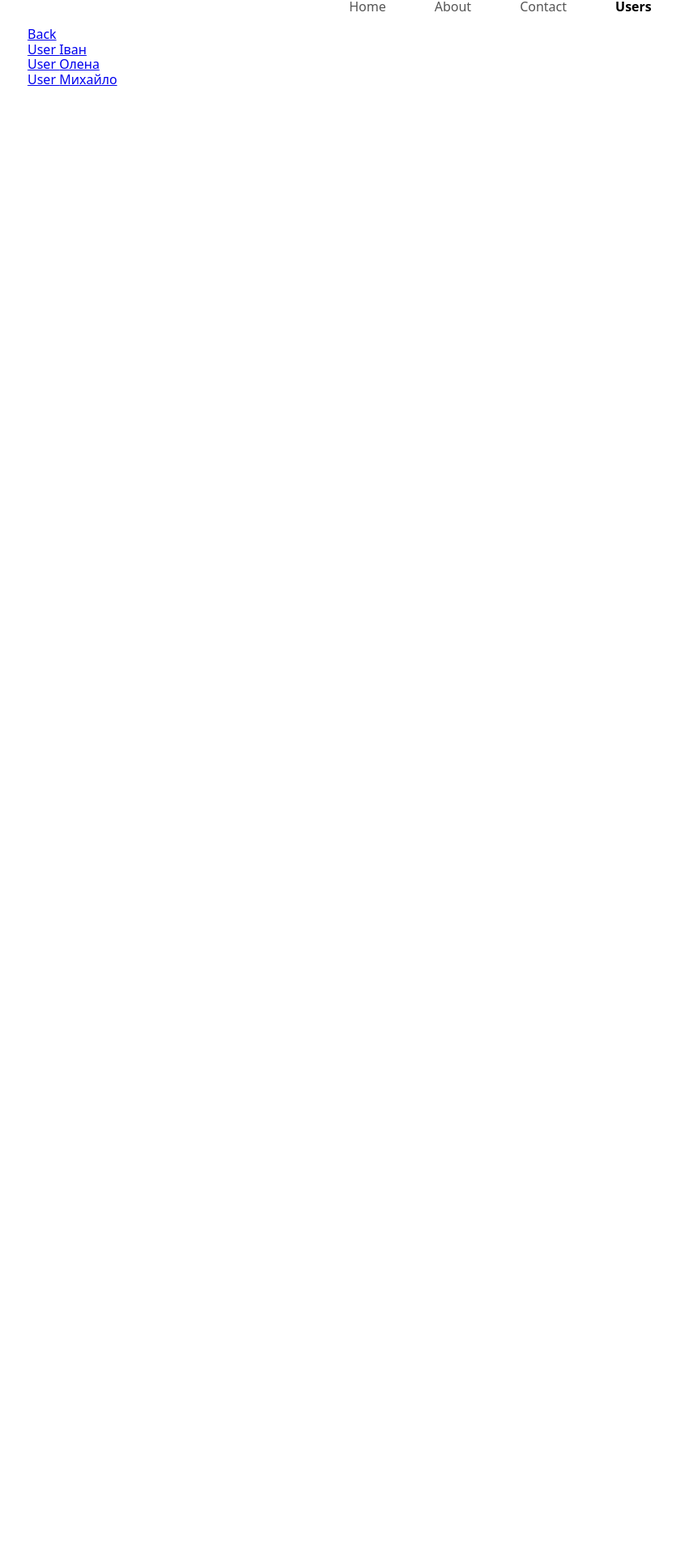
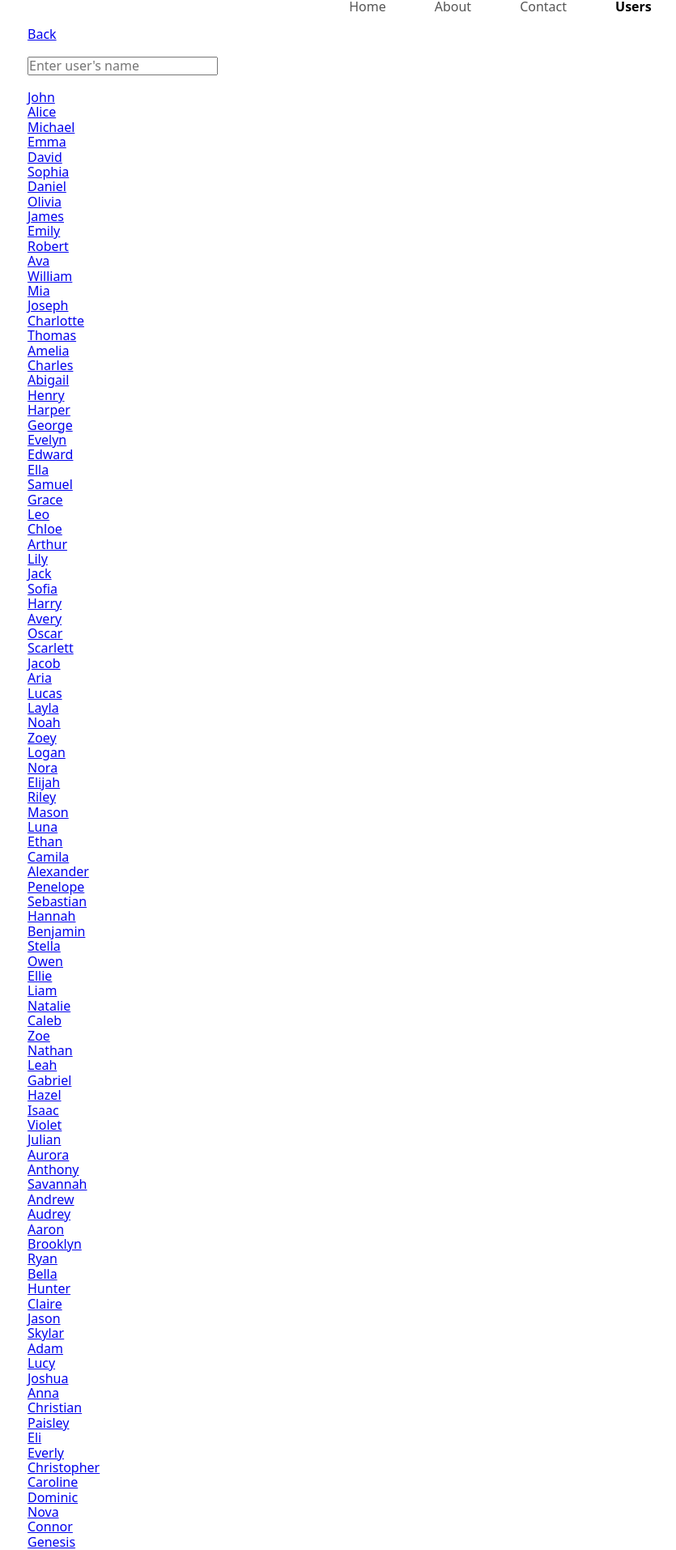
Before and after one commit to Developer-Mykhailo/test-4-react-project, a React app: page /users in a window 1280 px wide. Shown: the part 17-1931 px from the top of the page at 81% size, without its empty margins (22-857 px from the left). Before the commit the page ends 800 px from the top, so only its background shows below. Built offline with nearby package versions, Linux system fonts and the light colour scheme; the HTML template or start-up script is replaced by a standard one.

Commit message:
add filter

```diff
--- a/src/components/Navigation/Navigation.jsx
+++ b/src/components/Navigation/Navigation.jsx
@@ -1,3 +1,5 @@
+//Navigation.jsx
+
 import clsx from "clsx";
 import s from "./Navigation.module.css";
 
--- a/src/components/Users/Users.jsx
+++ b/src/components/Users/Users.jsx
@@ -3,16 +3,37 @@
 import { Link } from "react-router-dom";
 import s from "./Users.module.css";
 import { users } from "../../data/fakeApi";
+import { useState } from "react";
 
 const Users = () => {
+  //state
+  const [userName, setUserName] = useState("");
+
+  //filter
+  const visibleUsers = users.filter((el) =>
+    el.name.toLowerCase().includes(userName.toLowerCase())
+  );
+
+  // jsx
   return (
     <div className={s.users}>
       <Link to="/">Back</Link>
+      <br />
+      <br />
+
+      <input
+        type="text"
+        name="name"
+        placeholder="Enter user's name"
+        onChange={(e) => setUserName(e.target.value)}
+      />
+      <br />
+      <br />
 
       <ul>
-        {users.map((user) => (
+        {visibleUsers.map((user) => (
           <li key={user.id}>
-            <Link to={`/users/${user.id}`}>User {user.name}</Link>
+            <Link to={`/users/${user.id}`}>{user.name}</Link>
           </li>
         ))}
       </ul>
--- a/src/data/fakeApi.js
+++ b/src/data/fakeApi.js
@@ -1,11 +1,121 @@
 //fakeApi.js
 
-export const users = [
-  { id: "1", name: "Іван", descr: "Good" },
-  { id: "2", name: "Олена", descr: "Normal" },
-  { id: "3", name: "Михайло", descr: "Bad" },
-];
+// export const users = [
+//   { id: "1", name: "Іван", descr: "Good" },
+//   { id: "2", name: "Олена", descr: "Normal" },
+//   { id: "3", name: "Михайло", descr: "Bad" },
+// ];
 
 export const getUserById = (userId) => {
   return users.find((el) => el.id === userId);
 };
+
+//----------------
+export const users = Array.from({ length: 100 }, (_, index) => {
+  const id = (index + 1).toString();
+  const names = [
+    "John",
+    "Alice",
+    "Michael",
+    "Emma",
+    "David",
+    "Sophia",
+    "Daniel",
+    "Olivia",
+    "James",
+    "Emily",
+    "Robert",
+    "Ava",
+    "William",
+    "Mia",
+    "Joseph",
+    "Charlotte",
+    "Thomas",
+    "Amelia",
+    "Charles",
+    "Abigail",
+    "Henry",
+    "Harper",
+    "George",
+    "Evelyn",
+    "Edward",
+    "Ella",
+    "Samuel",
+    "Grace",
+    "Leo",
+    "Chloe",
+    "Arthur",
+    "Lily",
+    "Jack",
+    "Sofia",
+    "Harry",
+    "Avery",
+    "Oscar",
+    "Scarlett",
+    "Jacob",
+    "Aria",
+    "Lucas",
+    "Layla",
+    "Noah",
+    "Zoey",
+    "Logan",
+    "Nora",
+    "Elijah",
+    "Riley",
+    "Mason",
+    "Luna",
+    "Ethan",
+    "Camila",
+    "Alexander",
+    "Penelope",
+    "Sebastian",
+    "Hannah",
+    "Benjamin",
+    "Stella",
+    "Owen",
+    "Ellie",
+    "Liam",
+    "Natalie",
+    "Caleb",
+    "Zoe",
+    "Nathan",
+    "Leah",
+    "Gabriel",
+    "Hazel",
+    "Isaac",
+    "Violet",
+    "Julian",
+    "Aurora",
+    "Anthony",
+    "Savannah",
+    "Andrew",
+    "Audrey",
+    "Aaron",
+    "Brooklyn",
+    "Ryan",
+    "Bella",
+    "Hunter",
+    "Claire",
+    "Jason",
+    "Skylar",
+    "Adam",
+    "Lucy",
+    "Joshua",
+    "Anna",
+    "Christian",
+    "Paisley",
+    "Eli",
+    "Everly",
+    "Christopher",
+    "Caroline",
+    "Dominic",
+    "Nova",
+    "Connor",
+    "Genesis",
+  ];
+  const name = names[index % names.length];
+  const descrOptions = ["Good", "Normal", "Bad"];
+  const descr = descrOptions[Math.floor(Math.random() * descrOptions.length)];
+
+  return { id, name, descr };
+});
--- a/src/pages/UserPage.jsx
+++ b/src/pages/UserPage.jsx
@@ -5,8 +5,20 @@ import { getUserById } from "../data/fakeApi";
 
 const UserPage = () => {
   const { id } = useParams();
-  const { name, descr } = getUserById(id);
+  const user = getUserById(id);
 
+  if (!user) {
+    return (
+      <div>
+        <Link to="/users">Back</Link>
+        <h2>Користувача з ID {id} не знайдено</h2>
+      </div>
+    );
+  }
+
+  const { name, descr } = user;
+
+  //jsx
   return (
     <div>
       <Link to="/users">Back</Link>
```
